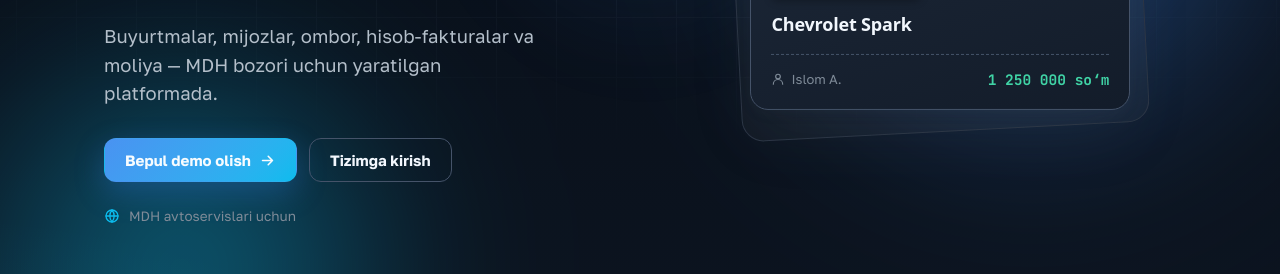
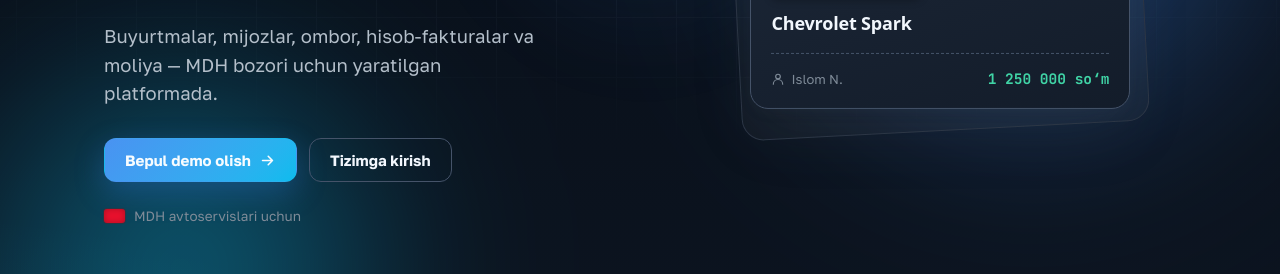
Before and after one commit to avtoms/avtoms-web, a Next.js app: page / in a window 1280 px wide. Shown: the part 359-633 px from the top of the page. Built offline with nearby package versions, Linux system fonts and the light colour scheme; a web font is replaced by a local one.

Commit message:
web: hero name Islom N.; cycling CIS member-country flag instead of globe

```diff
--- a/app/page.tsx
+++ b/app/page.tsx
@@ -3,7 +3,7 @@
 // "garage-signal" theme, fonts (Unbounded display + Golos Text body + JetBrains Mono),
 // and a trilingual (UZ / RU / EN) copy dictionary — it does NOT use the app's i18n/theme
 // providers so it can present a distinct brand world. Submits the demo form to /api/demo.
-import React, { useState } from "react";
+import React, { useEffect, useState } from "react";
 
 type Tri = { uz: string; ru: string; en: string };
 type Lang = "uz" | "ru" | "en";
@@ -122,7 +122,7 @@ export default function LandingPage() {
             <a href="/login" className="lp-btn lp-btn-line">{tr(COPY.cta2, lang)}</a>
           </div>
           <div className="lp-trust lp-rise" style={{ animationDelay: "420ms" }}>
-            <span className="lp-globe"><GlobeIcon /></span> {tr(COPY.trust, lang)}
+            <CisFlag /> {tr(COPY.trust, lang)}
           </div>
         </div>
         <div className="lp-hero-art lp-rise" style={{ animationDelay: "260ms" }}>
@@ -179,6 +179,31 @@ export default function LandingPage() {
   );
 }
 
+// The CIS has member states rather than one flag, so the "regional" mark cycles through the
+// member-country flags — a small animated nod to the whole СНГ market. Each flag is a simple
+// CSS-gradient approximation (stripes), recognizable at chip size.
+const CIS_FLAGS: { code: string; bg: string }[] = [
+  { code: "UZ", bg: "linear-gradient(180deg,#1eb4e7 0 30%,#fff 30% 37%,#16b13e 37% 63%,#fff 63% 70%,#ce1126 70% 100%)" },
+  { code: "RU", bg: "linear-gradient(180deg,#fff 0 33%,#0039a6 33% 67%,#d52b1e 67% 100%)" },
+  { code: "KZ", bg: "linear-gradient(180deg,#00afca,#00afca)" },
+  { code: "KG", bg: "linear-gradient(180deg,#e8112d,#e8112d)" },
+  { code: "TJ", bg: "linear-gradient(180deg,#cc0000 0 30%,#fff 30% 70%,#006600 70% 100%)" },
+  { code: "BY", bg: "linear-gradient(180deg,#cc0000 0 66%,#4aa657 66% 100%)" },
+  { code: "AM", bg: "linear-gradient(180deg,#d90012 0 33%,#0033a0 33% 67%,#f2a800 67% 100%)" },
+  { code: "AZ", bg: "linear-gradient(180deg,#00b9e4 0 33%,#ef3340 33% 67%,#509e2f 67% 100%)" },
+  { code: "MD", bg: "linear-gradient(90deg,#0046ae 0 33%,#ffd200 33% 67%,#cc092f 67% 100%)" },
+];
+
+function CisFlag() {
+  const [i, setI] = useState(0);
+  useEffect(() => {
+    const iv = setInterval(() => setI((x) => (x + 1) % CIS_FLAGS.length), 1700);
+    return () => clearInterval(iv);
+  }, []);
+  const f = CIS_FLAGS[i];
+  return <span key={i} className="lp-flag" title={f.code} style={{ backgroundImage: f.bg }} />;
+}
+
 function LangSwitch({ lang, setLang }: { lang: Lang; setLang: (l: Lang) => void }) {
   const opts: { k: Lang; label: string }[] = [
     { k: "uz", label: "UZ" },
@@ -200,7 +225,7 @@ function LangSwitch({ lang, setLang }: { lang: Lang; setLang: (l: Lang) => void
 function HeroCard({ lang }: { lang: Lang }) {
   const status: Tri = { uz: "Jarayonda", ru: "В работе", en: "In progress" };
   const total: Tri = { uz: "1 250 000 so‘m", ru: "1 250 000 сум", en: "1,250,000 UZS" };
-  const client: Tri = { uz: "Islom A.", ru: "Ислом А.", en: "Islom A." };
+  const client: Tri = { uz: "Islom N.", ru: "Ислом Н.", en: "Islom N." };
   return (
     <div className="lp-art">
       <div className="lp-art-col" aria-hidden>
@@ -292,7 +317,6 @@ function WrenchIcon() { return <svg width="20" height="20" viewBox="0 0 24 24" f
 function ArrowIcon() { return <svg width="17" height="17" viewBox="0 0 24 24" fill="none" stroke="currentColor" strokeWidth="2.2" strokeLinecap="round" strokeLinejoin="round"><path d="M5 12h14M13 6l6 6-6 6" /></svg>; }
 function CheckIcon() { return <svg width="26" height="26" viewBox="0 0 24 24" fill="none" stroke="currentColor" strokeWidth="2.4" strokeLinecap="round" strokeLinejoin="round"><path d="M20 6 9 17l-5-5" /></svg>; }
 function UserIcon() { return <svg width="14" height="14" viewBox="0 0 24 24" fill="none" stroke="currentColor" strokeWidth="2" strokeLinecap="round" strokeLinejoin="round"><circle cx="12" cy="8" r="4" /><path d="M4 21a8 8 0 0 1 16 0" /></svg>; }
-function GlobeIcon() { return <svg width="16" height="16" viewBox="0 0 24 24" fill="none" stroke="currentColor" strokeWidth="2" strokeLinecap="round" strokeLinejoin="round"><circle cx="12" cy="12" r="9" /><path d="M3 12h18M12 3a14 14 0 0 1 0 18M12 3a14 14 0 0 0 0 18" /></svg>; }
 function BoardIcon() { return <svg width="22" height="22" viewBox="0 0 24 24" fill="none" stroke="currentColor" strokeWidth="1.9" strokeLinecap="round" strokeLinejoin="round"><rect x="3" y="3" width="6" height="18" rx="1.5" /><rect x="10.5" y="3" width="6" height="12" rx="1.5" /><rect x="18" y="3" width="3" height="8" rx="1.2" /></svg>; }
 function BellIcon() { return <svg width="22" height="22" viewBox="0 0 24 24" fill="none" stroke="currentColor" strokeWidth="1.9" strokeLinecap="round" strokeLinejoin="round"><path d="M6 9a6 6 0 0 1 12 0c0 5 2 6 2 6H4s2-1 2-6Z" /><path d="M10 20a2 2 0 0 0 4 0" /></svg>; }
 function ChartIcon() { return <svg width="22" height="22" viewBox="0 0 24 24" fill="none" stroke="currentColor" strokeWidth="1.9" strokeLinecap="round" strokeLinejoin="round"><path d="M4 19V5M4 19h16" /><path d="M8 16l3-4 3 2 4-6" /></svg>; }
@@ -380,7 +404,8 @@ function LandingStyle() {
 .lp-sub { font-size: clamp(15.5px, 2vw, 18.5px); line-height: 1.55; color: var(--ink2); margin: 20px 0 0; max-width: 38ch; }
 .lp-hero-cta { display: flex; flex-wrap: wrap; gap: 12px; margin-top: 30px; }
 .lp-trust { display: inline-flex; align-items: center; gap: 9px; margin-top: 26px; font-size: 13.5px; color: var(--ink3); }
-.lp-globe { display: inline-flex; flex-shrink: 0; color: var(--amber2); }
+.lp-flag { width: 21px; height: 14px; border-radius: 3px; flex-shrink: 0; background-size: cover; box-shadow: 0 0 0 1px var(--line), inset 0 0 6px oklch(0 0 0 / 0.25); animation: lp-flagin .5s ease; }
+@keyframes lp-flagin { from { opacity: 0; transform: rotateY(70deg) scale(.85); } to { opacity: 1; transform: none; } }
 
 /* hero art */
 .lp-hero-art { display: flex; justify-content: center; }
@@ -470,7 +495,7 @@ function LandingStyle() {
 }
 @media (prefers-reduced-motion: reduce) {
   .lp-rise, .lp-glow, .lp-wo, .lp-pulse, .lp-done-mark, .lp-aurora, .lp-bg::after,
-  .lp-h1-accent, .lp-btn-primary::after, .lp-marquee-track { animation: none !important; }
+  .lp-h1-accent, .lp-btn-primary::after, .lp-marquee-track, .lp-flag { animation: none !important; }
   .lp-rise { opacity: 1; transform: none; }
   .lp-h1-accent { background-position: 0 0; }
 }
```
Also changed, not shown: 1 other file (tests, documents, lock files or other folders).
